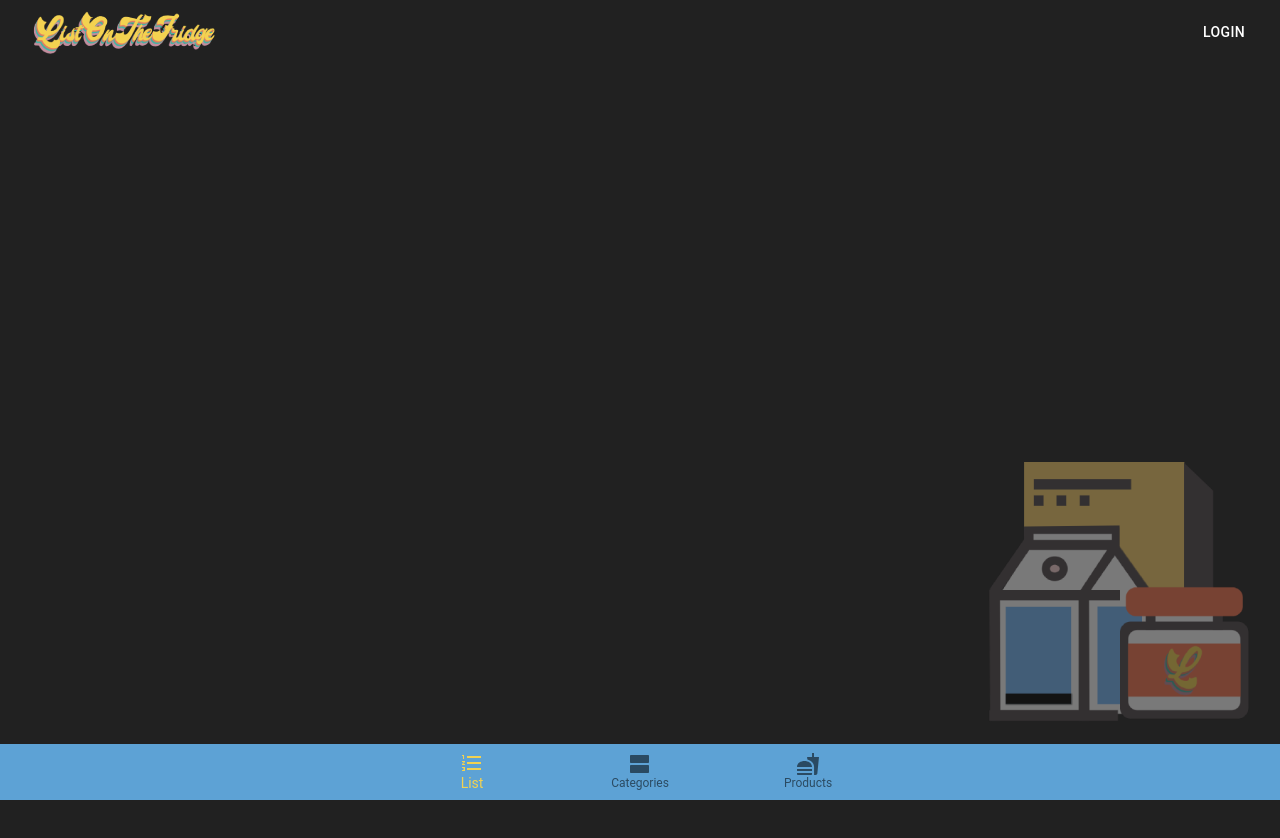
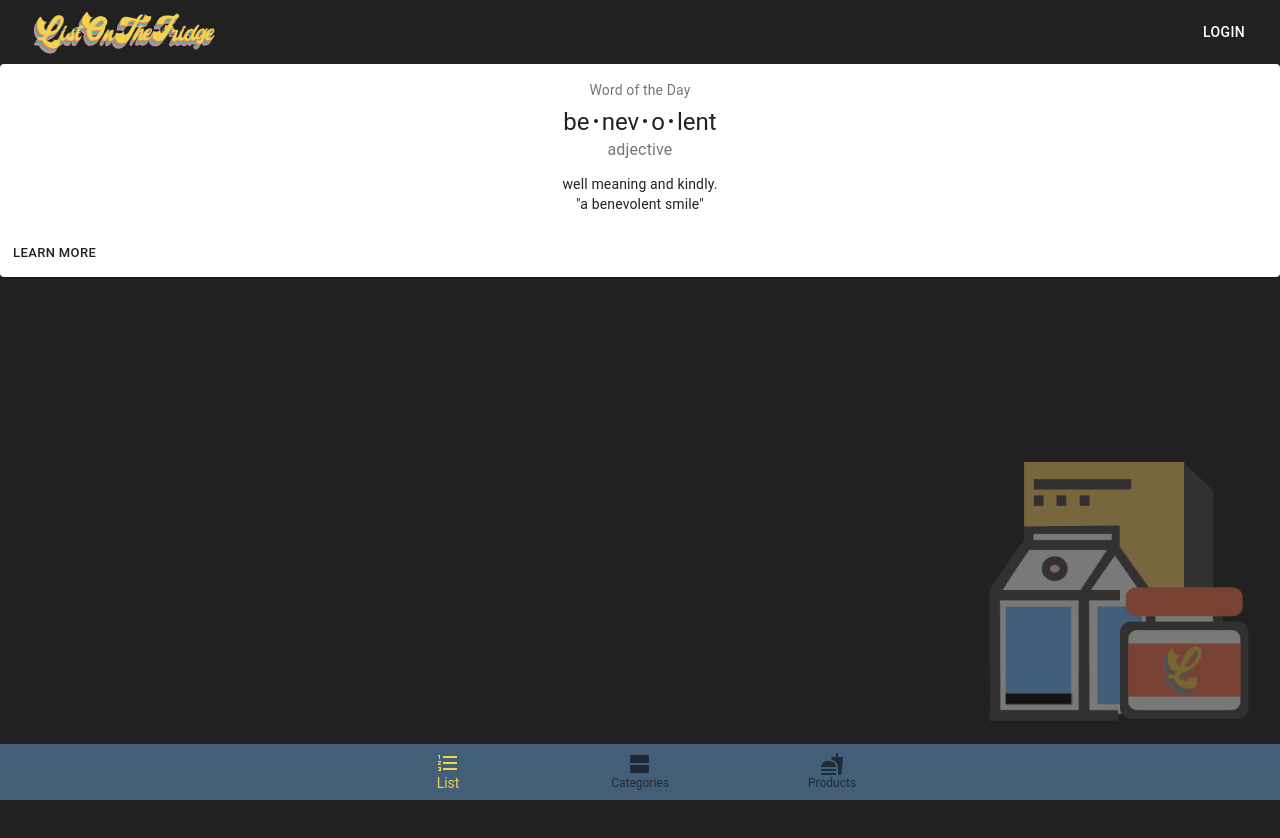
Before and after one commit to alxmrd/list_on_the_fridge, a React (Create React App) app: page /list_on_the_fridge/Categories in a window 1280 px wide. Shown: the top 838 px of the page. Built offline with nearby package versions, Linux system fonts and the light colour scheme.

Commit message:
add routing functionallity with example components

```diff
--- a/package.json
+++ b/package.json
@@ -12,6 +12,7 @@
     "material-ui-icons": "^1.0.0-beta.36",
     "react": "^16.13.1",
     "react-dom": "^16.13.1",
+    "react-router-dom": "^5.1.2",
     "react-scripts": "3.4.1"
   },
   "scripts": {
--- a/src/App.js
+++ b/src/App.js
@@ -3,6 +3,11 @@ import LogoAppBar from "./components/AppBar.js";
 import BottomNavigate from "./components/BottomNavigation.js";
 import "./App.css";
 import logoOnScreen from "./assets/logoOnScreen.png";
+import Categories from "./components/Categories.js";
+import SimpleList from "./components/SimpleList.js";
+import Products from "./components/Products.js";
+import { BrowserRouter as Router, Switch, Route } from "react-router-dom";
+
 function App() {
   return (
     <div className="App">
@@ -10,7 +15,23 @@ function App() {
 
       <header className="App-header">
         <img src={logoOnScreen} className="App-logo" alt="logo" />
-        <BottomNavigate />
+        <Router>
+          <div>
+            <Switch>
+              <Route path="/list_on_the_fridge/SimpleList">
+                <SimpleList />
+              </Route>
+              <Route path="/list_on_the_fridge/Categories">
+                <Categories />
+              </Route>
+              <Route path="/list_on_the_fridge/Products">
+                <Products />
+              </Route>
+            </Switch>
+          </div>
+
+          <BottomNavigate />
+        </Router>
       </header>
     </div>
   );
--- a/src/components/BottomNavigation.js
+++ b/src/components/BottomNavigation.js
@@ -4,6 +4,7 @@ import {
   MuiThemeProvider,
   createMuiTheme,
 } from "@material-ui/core/styles";
+import { Link } from "react-router-dom";
 import BottomNavigation from "@material-ui/core/BottomNavigation";
 import BottomNavigationAction from "@material-ui/core/BottomNavigationAction";
 import FormatListNumberedIcon from "@material-ui/icons/FormatListNumbered";
@@ -22,30 +23,44 @@ const useStyles = makeStyles({
     overflow: "hidden",
     position: "fixed",
     bottom: 0,
-    backgroundColor: "#5da2d5",
+    backgroundColor: "#435E77",
   },
 });
 
 export default function BottomNavigate() {
   const classes = useStyles();
-  const [value, setValue] = React.useState(0);
+  const initialState = () => Number(localStorage.getItem("TabValue") || 0);
+  const [value, setValue] = React.useState(initialState);
 
   return (
     <MuiThemeProvider theme={theme}>
       <BottomNavigation
         value={value}
         onChange={(event, newValue) => {
+          localStorage.setItem("TabValue", newValue);
           setValue(newValue);
         }}
         showLabels
         className={classes.root}
       >
         <BottomNavigationAction
+          component={Link}
+          to="/list_on_the_fridge/SimpleList"
           label="List"
           icon={<FormatListNumberedIcon />}
         />
-        <BottomNavigationAction label="Categories" icon={<ViewAgendaIcon />} />
-        <BottomNavigationAction label="Products" icon={<FastfoodIcon />} />
+        <BottomNavigationAction
+          component={Link}
+          to="/list_on_the_fridge/Categories"
+          label="Categories"
+          icon={<ViewAgendaIcon />}
+        />
+        <BottomNavigationAction
+          component={Link}
+          to="/list_on_the_fridge/Products"
+          label="Products"
+          icon={<FastfoodIcon />}
+        />
       </BottomNavigation>
     </MuiThemeProvider>
   );
--- /dev/null
+++ b/src/components/Categories.js
@@ -0,0 +1,57 @@
+import React from "react";
+import { makeStyles } from "@material-ui/core/styles";
+import Card from "@material-ui/core/Card";
+import CardActions from "@material-ui/core/CardActions";
+import CardContent from "@material-ui/core/CardContent";
+import Button from "@material-ui/core/Button";
+import Typography from "@material-ui/core/Typography";
+
+const useStyles = makeStyles({
+  root: {
+    minWidth: 275,
+  },
+  bullet: {
+    display: "inline-block",
+    margin: "0 2px",
+    transform: "scale(0.8)",
+  },
+  title: {
+    fontSize: 14,
+  },
+  pos: {
+    marginBottom: 12,
+  },
+});
+
+export default function Categories() {
+  const classes = useStyles();
+  const bull = <span className={classes.bullet}>•</span>;
+
+  return (
+    <Card className={classes.root}>
+      <CardContent>
+        <Typography
+          className={classes.title}
+          color="textSecondary"
+          gutterBottom
+        >
+          Word of the Day
+        </Typography>
+        <Typography variant="h5" component="h2">
+          be{bull}nev{bull}o{bull}lent
+        </Typography>
+        <Typography className={classes.pos} color="textSecondary">
+          adjective
+        </Typography>
+        <Typography variant="body2" component="p">
+          well meaning and kindly.
+          <br />
+          {'"a benevolent smile"'}
+        </Typography>
+      </CardContent>
+      <CardActions>
+        <Button size="small">Learn More</Button>
+      </CardActions>
+    </Card>
+  );
+}
--- /dev/null
+++ b/src/components/Products.js
@@ -0,0 +1,27 @@
+import React from "react";
+import { makeStyles } from "@material-ui/core/styles";
+import Paper from "@material-ui/core/Paper";
+
+const useStyles = makeStyles((theme) => ({
+  root: {
+    display: "flex",
+    flexWrap: "wrap",
+    "& > *": {
+      margin: theme.spacing(1),
+      width: theme.spacing(16),
+      height: theme.spacing(16),
+    },
+  },
+}));
+
+export default function Products() {
+  const classes = useStyles();
+
+  return (
+    <div className={classes.root}>
+      <Paper elevation={0} />
+      <Paper />
+      <Paper elevation={3} />
+    </div>
+  );
+}
--- /dev/null
+++ b/src/components/SimpleList.js
@@ -0,0 +1,53 @@
+import React from "react";
+import { makeStyles } from "@material-ui/core/styles";
+import List from "@material-ui/core/List";
+import ListItem from "@material-ui/core/ListItem";
+import ListItemIcon from "@material-ui/core/ListItemIcon";
+import ListItemText from "@material-ui/core/ListItemText";
+import Divider from "@material-ui/core/Divider";
+import InboxIcon from "@material-ui/icons/Inbox";
+import DraftsIcon from "@material-ui/icons/Drafts";
+
+const useStyles = makeStyles((theme) => ({
+  root: {
+    width: "100%",
+    maxWidth: 360,
+    backgroundColor: theme.palette.background.paper,
+  },
+}));
+
+function ListItemLink(props) {
+  return <ListItem button component="a" {...props} />;
+}
+
+export default function SimpleList() {
+  const classes = useStyles();
+
+  return (
+    <div className={classes.root}>
+      <List component="nav" aria-label="main mailbox folders">
+        <ListItem button>
+          <ListItemIcon>
+            <InboxIcon />
+          </ListItemIcon>
+          <ListItemText primary="Inbox" />
+        </ListItem>
+        <ListItem button>
+          <ListItemIcon>
+            <DraftsIcon />
+          </ListItemIcon>
+          <ListItemText primary="Drafts" />
+        </ListItem>
+      </List>
+      <Divider />
+      <List component="nav" aria-label="secondary mailbox folders">
+        <ListItem button>
+          <ListItemText primary="Trash" />
+        </ListItem>
+        <ListItemLink href="#simple-list">
+          <ListItemText primary="Spam" />
+        </ListItemLink>
+      </List>
+    </div>
+  );
+}
```
Also changed, not shown: 1 other file (tests, documents, lock files or other folders).
